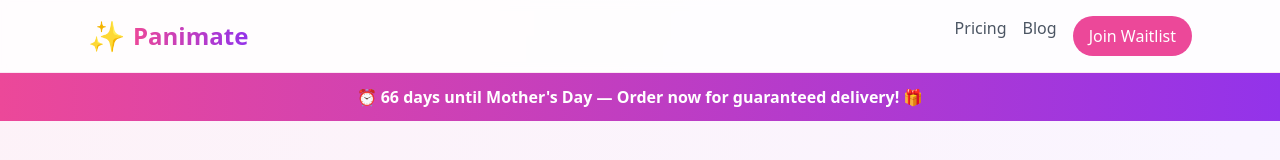
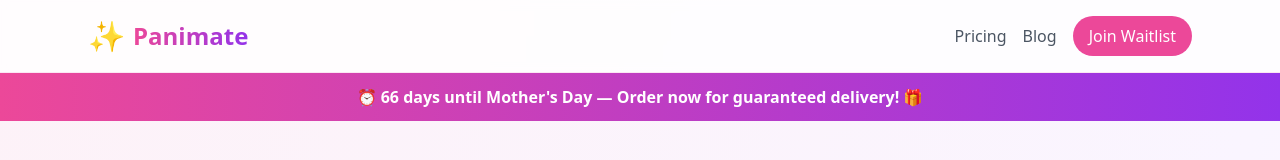
Before and after one commit to dishraters/panimate, a Next.js app in the folder panimate/: page / in a window 1280 px wide. Shown: the top 160 px of the page. Built offline with nearby package versions, Linux system fonts and the light colour scheme.

Commit message:
Fix header navigation alignment

```diff
--- a/panimate/src/app/page.tsx
+++ b/panimate/src/app/page.tsx
@@ -84,7 +84,7 @@ export default function Panimate() {
               Panimate
             </h1>
           </div>
-          <div className="flex gap-4">
+          <div className="flex items-center gap-4">
             <a href="#pricing" className="text-gray-600 hover:text-pink-500 font-medium">Pricing</a>
             <a href="/blog" className="text-gray-600 hover:text-pink-500 font-medium">Blog</a>
             <a href="#waitlist" className="bg-pink-500 text-white px-4 py-2 rounded-full font-medium hover:bg-pink-600">Join Waitlist</a>
```
